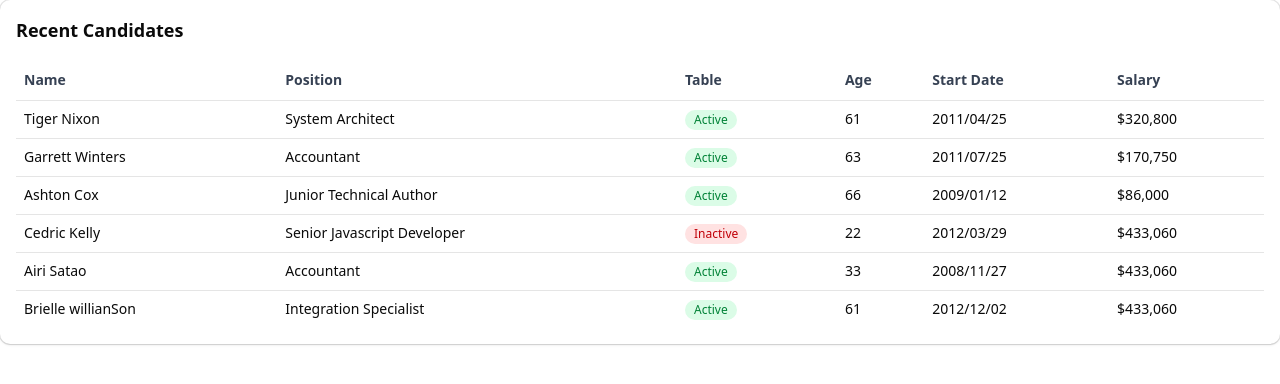
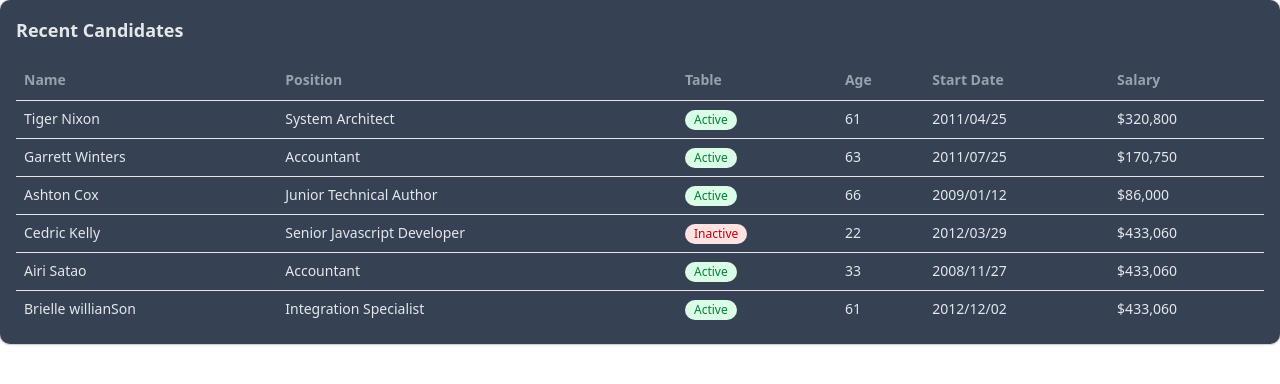
Before and after one commit to shweta-hash/dashboard_ui, a Next.js app: page /table in a window 1280 px wide. Shown: the top 384 px of the page. Built offline with nearby package versions, Linux system fonts and the light colour scheme.

Commit message:
table dark mode done

```diff
--- a/src/app/dashboard/page.js
+++ b/src/app/dashboard/page.js
@@ -121,7 +121,7 @@ export default function Dashboard() {
           </div>
           <div className="grid grid-cols-1 xl:grid-cols-3 gap-6">
             <div className="xl:col-span-2">
-              <CandidateTable />
+              <CandidateTable theme={theme}/>
             </div>
 
             <EarningsCard
--- a/src/components/dashboard/CandidatesTable.js
+++ b/src/components/dashboard/CandidatesTable.js
@@ -67,34 +67,34 @@ const candidates = [
   },
 ];
 
-export default function CandidateTable({}) {
+export default function CandidateTable({theme}) {
   return (
-    <Card className="shadow-sm rounded-lg">
+    <Card className={`shadow-sm rounded-lg ${theme==="light" ? "bg-white": "bg-gray-700"}`}>
       <CardHeader className="pb-0">
-        <CardTitle className="text-lg font-semibold">Recent Candidates</CardTitle>
+        <CardTitle className={`text-lg font-semibold ${theme==="light" ? "text-black": "text-gray-200"}`}>Recent Candidates</CardTitle>
       </CardHeader>
       <CardContent className="py-0">
         <Table>
           <TableHeader>
             <TableRow>
-              <TableHead className="font-semibold text-gray-700">Name</TableHead>
-              <TableHead className="font-semibold text-gray-700">Position</TableHead>
-              <TableHead className="font-semibold text-gray-700">Table</TableHead>
-              <TableHead className="font-semibold text-gray-700">Age</TableHead>
-              <TableHead className="font-semibold text-gray-700">Start Date</TableHead>
-              <TableHead className="font-semibold text-gray-700">Salary</TableHead>
+              <TableHead className={`font-semibold ${theme==="light" ? "text-gray-700": "text-gray-400"}`}>Name</TableHead>
+              <TableHead className={`font-semibold ${theme==="light" ? "text-gray-700": "text-gray-400"}`}>Position</TableHead>
+              <TableHead className={`font-semibold ${theme==="light" ? "text-gray-700": "text-gray-400"}`}>Table</TableHead>
+              <TableHead className={`font-semibold ${theme==="light" ? "text-gray-700": "text-gray-400"}`}>Age</TableHead>
+              <TableHead className={`font-semibold ${theme==="light" ? "text-gray-700": "text-gray-400"}`}>Start Date</TableHead>
+              <TableHead className={`font-semibold ${theme==="light" ? "text-gray-700": "text-gray-400"}`}>Salary</TableHead>
             </TableRow>
           </TableHeader>
 
           <TableBody>
             {candidates.map((candidate) => (
-              <TableRow className="hover:bg-gray-50" key={candidate.id}>
+              <TableRow className={`hover:${theme==="light" ? "bg-gray-50": "text-gray-400"}`} key={candidate.id}>
 
-                <TableCell className="font-medium">{candidate.name}</TableCell>
+                <TableCell className={`font-medium ${theme==="light" ? "text-gray-700": "text-gray-200"}`}>{candidate.name}</TableCell>
 
-                <TableCell className="font-medium">{candidate.position}</TableCell>
+                <TableCell className={`font-medium ${theme==="light" ? "text-gray-700": "text-gray-200"}`}>{candidate.position}</TableCell>
 
-                <TableCell className="font-medium">
+                <TableCell className={`font-medium ${theme==="light" ? "text-gray-700": "text-gray-200"}`}>
                   <Badge className={
                     candidate.status==="Active"
                     ? "bg-green-100 text-green-700 hover:bg-green-100"
@@ -104,11 +104,11 @@ export default function CandidateTable({}) {
                   </Badge>
                 </TableCell>
 
-                <TableCell className="font-medium">{candidate.age}</TableCell>
+                <TableCell className={`font-medium ${theme==="light" ? "text-gray-700": "text-gray-200"}`}>{candidate.age}</TableCell>
 
-                <TableCell className="font-medium">{candidate.startDate}</TableCell>
+                <TableCell className={`font-medium ${theme==="light" ? "text-gray-700": "text-gray-200"}`}>{candidate.startDate}</TableCell>
 
-                <TableCell className="font-medium">{candidate.salary}</TableCell>
+                <TableCell className={`font-medium ${theme==="light" ? "text-gray-700": "text-gray-200"}`}>{candidate.salary}</TableCell>
 
               </TableRow>
             ))}
```
